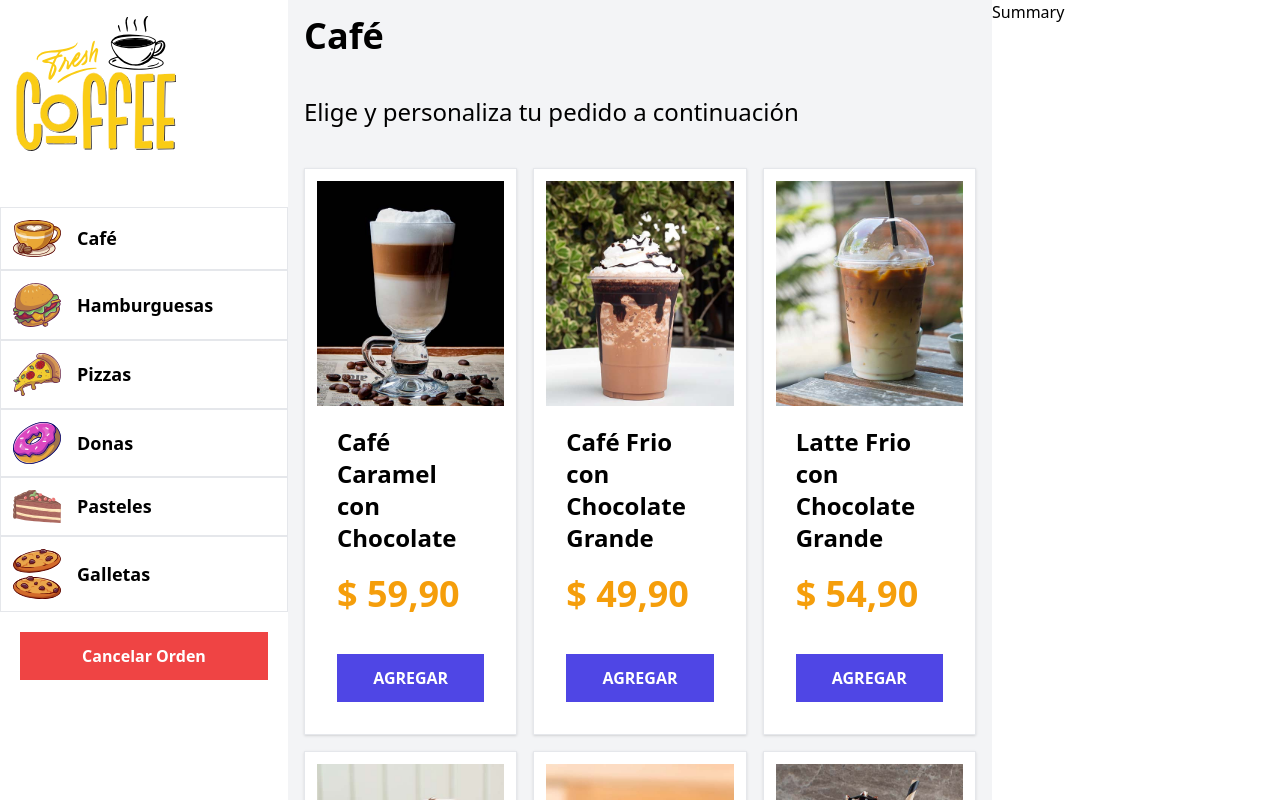
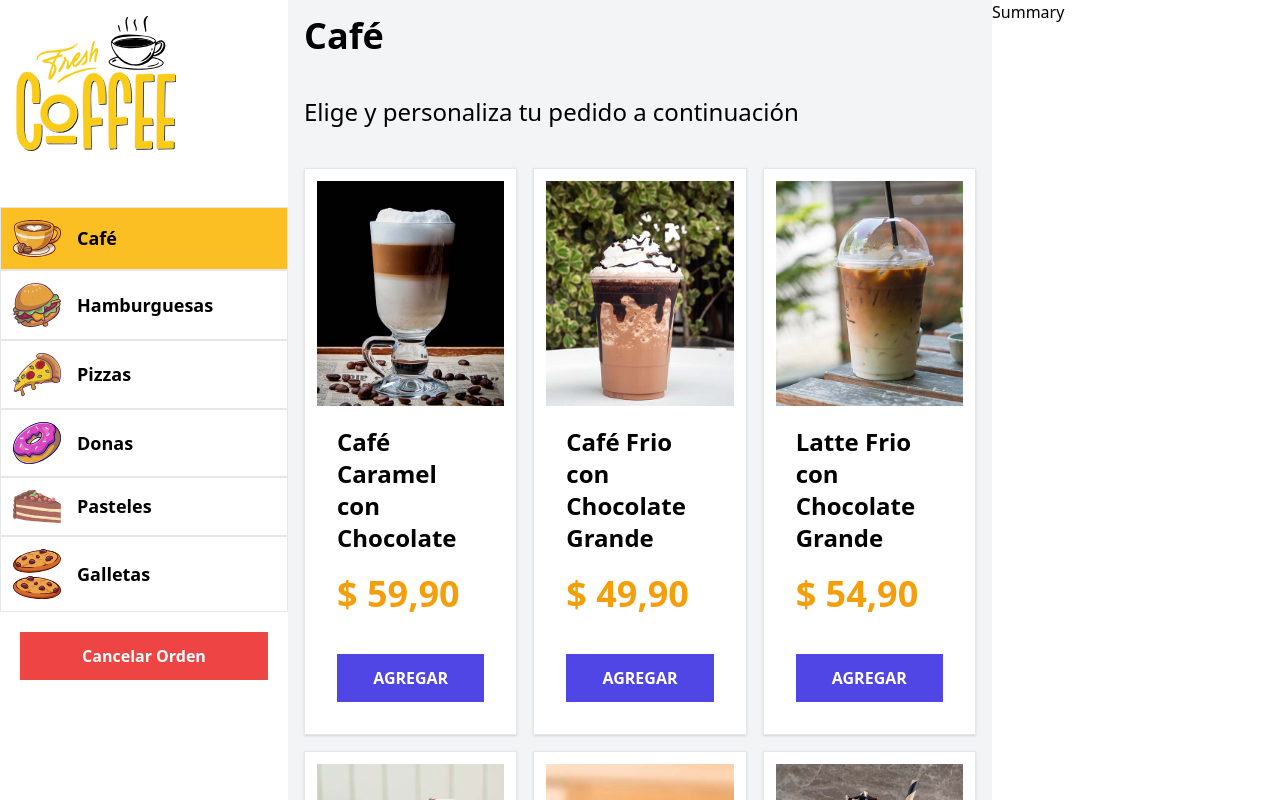
Before and after one commit to humbertodrc/react-laravel-frontend, a React (Vite) app: page / in a window 1280 px wide. Built offline with nearby package versions, Linux system fonts and the light colour scheme.

Commit message:
Feat highlight selected category

```diff
--- a/src/Context/QuioscoProvider.jsx
+++ b/src/Context/QuioscoProvider.jsx
@@ -6,13 +6,13 @@ const QuioscoContext = createContext()
 const QuioscoProvider = ({ children }) => {
 
   const [categorias, setCategorias] = useState(categoriasDB);
-  const [categoriaActual, setCategoriaActual] = useState(categoriasDB[0].nombre)
+  const [categoriaActual, setCategoriaActual] = useState(categoriasDB[0])
 
-  const handleClickCategoria = (categoria) => {
-    setCategoriaActual(categoria)
+  const handleClickCategoria = (id) => {
+    const categoriaName = categorias.find((categoria) => categoria.id === id);
+    setCategoriaActual(categoriaName);
   }
 
-  console.log("Me renderice")
 
   return (
     <QuioscoContext.Provider
--- a/src/components/Categories.jsx
+++ b/src/components/Categories.jsx
@@ -3,17 +3,17 @@ import useQuiosco from '../hooks/useQuiosco';
 export default function Categories({categoria}) {
 	const { icono, nombre, id } = categoria;
 
-	const {handleClickCategoria} = useQuiosco()
+	const {handleClickCategoria, categoriaActual} = useQuiosco()
 
 	return (
-		<div  className="flex items-center gap-4 border w-full p-3 hover:bg-amber-400 cursor-pointer">
+		<div  className={`${categoriaActual.id === id ? 'bg-amber-400' : 'bg-white'} flex items-center gap-4 border w-full p-3 hover:bg-amber-400 cursor-pointer`}>
 			<img
 				src={`/img/icono_${icono}.svg`}
 				alt={`imagen icono ${nombre}`}
 				className="w-12"
 			/>
 			<button
-				onClick={() => handleClickCategoria(nombre)}
+				onClick={() => handleClickCategoria(id)}
 				className="text-lg font-bold cursor-pointer truncate"
 			>
 				{nombre}
--- a/src/views/Inicio.jsx
+++ b/src/views/Inicio.jsx
@@ -8,7 +8,7 @@ export default function Inicio() {
 
   return (
     <>
-      <h1 className='text-4xl font-black'>{categoriaActual}</h1>
+      <h1 className='text-4xl font-black'>{categoriaActual.nombre}</h1>
       <p className='text-2xl my-10'>Elige y personaliza tu pedido a continuación</p>
 
       <div className='grid gap-4 grid-cols-1 lg:grid-cols-2 xl:grid-cols-3'>
```
